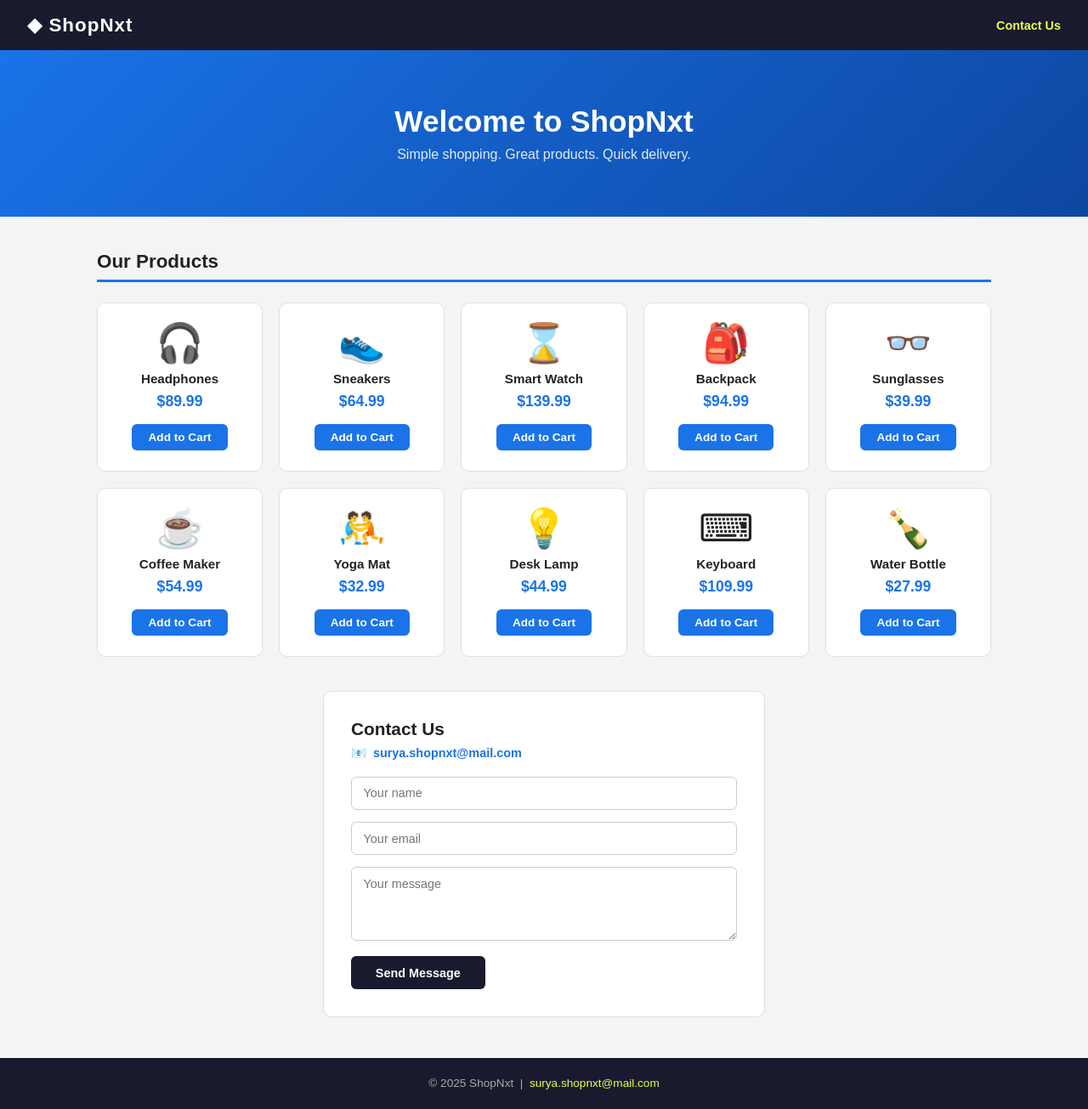
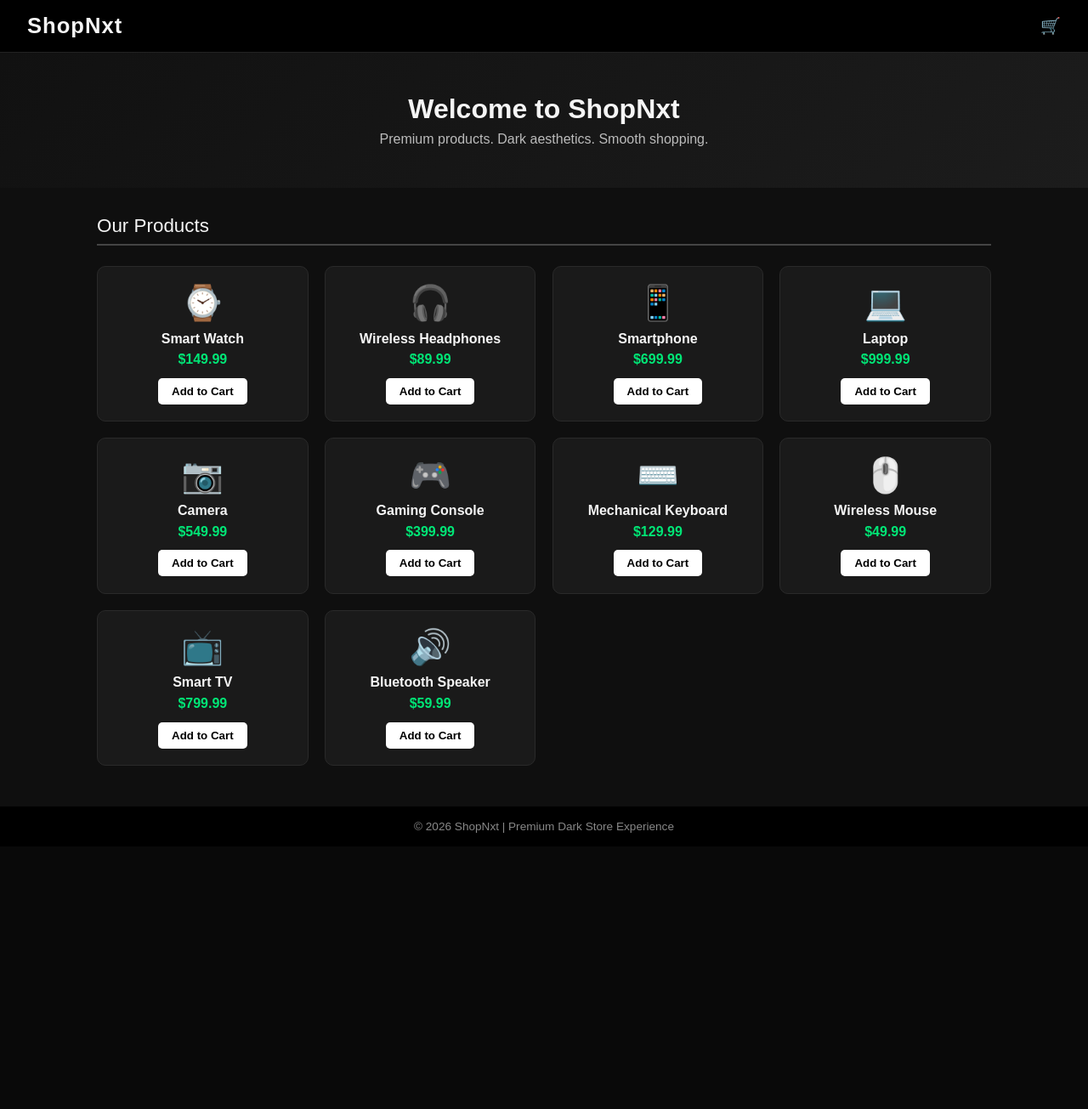
Before and after one commit to surya03-it/Shopnxt-app, a Flask app: page / in a window 1280 px wide. Shown: the whole page at 85% size. After the commit the page ends 980 px from the top, so only its background shows below. Run offline with Flask 3, Linux system fonts and the light colour scheme.

Commit message:
Update index.html

```diff
--- a/templates/index.html
+++ b/templates/index.html
@@ -4,184 +4,214 @@
 <meta charset="UTF-8"/>
 <meta name="viewport" content="width=device-width, initial-scale=1.0"/>
 <title>ShopNxt</title>
+
 <style>
-    *, *::before, *::after { box-sizing: border-box; margin: 0; padding: 0; }
+*{margin:0;padding:0;box-sizing:border-box}
 
-    body { font-family: Arial, sans-serif; background: #f4f4f4; color: #222; }
-
-    /* ── Navbar ─────────────────────────────────── */
-    nav {
-      background: #1a1a2e; color: #fff;
-      padding: 1rem 2rem;
-      display: flex; align-items: center; justify-content: space-between;
-    }
-    nav .brand { font-size: 1.4rem; font-weight: 700; letter-spacing: 1px; }
-    nav a { color: #e8ff47; text-decoration: none; font-size: 0.9rem; font-weight: 600; }
-    nav a:hover { text-decoration: underline; }
-
-    /* ── Hero ───────────────────────────────────── */
-    .hero {
-      background: linear-gradient(135deg, #1a73e8, #0d47a1);
-      color: #fff; text-align: center; padding: 4rem 1rem;
-    }
-    .hero h2 { font-size: 2.2rem; margin-bottom: 0.6rem; }
-    .hero p  { font-size: 1rem; opacity: 0.88; }
-
-    /* ── Products ───────────────────────────────── */
-    .section { max-width: 1100px; margin: 2.5rem auto; padding: 0 1.5rem; }
-    .section-title {
-      font-size: 1.4rem; font-weight: 700;
-      margin-bottom: 1.5rem;
-      padding-bottom: 0.5rem;
-      border-bottom: 3px solid #1a73e8;
+body{
+  font-family:Arial, sans-serif;
+  background:#0f0f0f;
+  color:#f5f5f5;
 }
 
-    .grid {
-      display: grid;
-      grid-template-columns: repeat(auto-fill, minmax(195px, 1fr));
-      gap: 1.2rem;
+/* ── Header ───────────────────────── */
+header{
+  background:#000;
+  padding:1rem 2rem;
+  display:flex;
+  justify-content:space-between;
+  align-items:center;
+  border-bottom:1px solid #222;
+}
+.logo{
+  font-size:1.6rem;
+  font-weight:700;
+  letter-spacing:1px;
+}
+.cart{
+  font-size:1.2rem;
+  cursor:pointer;
 }
 
-    .card {
-      background: #fff; border: 1px solid #e0e0e0;
-      border-radius: 10px; padding: 1.5rem 1rem;
-      text-align: center;
-      transition: transform 0.2s, box-shadow 0.2s;
+/* ── Hero ───────────────────────── */
+.hero{
+  text-align:center;
+  padding:3rem 1rem;
+  background:linear-gradient(135deg,#111,#1c1c1c);
 }
-    .card:hover { transform: translateY(-4px); box-shadow: 0 8px 24px rgba(0,0,0,0.10); }
-    .card .icon  { font-size: 2.8rem; margin-bottom: 0.7rem; display: block; line-height: 1; }
-    .card h4     { font-size: 0.95rem; font-weight: 600; margin-bottom: 0.5rem; }
-    .card .price { color: #1a73e8; font-weight: 700; font-size: 1.1rem; margin-bottom: 1rem; }
-    .card .btn {
-      display: inline-block; background: #1a73e8; color: #fff;
-      border: none; border-radius: 6px;
-      padding: 0.5rem 1.2rem; font-size: 0.85rem; font-weight: 600;
-      cursor: pointer; transition: background 0.2s;
+.hero h2{font-size:2rem;margin-bottom:0.5rem}
+.hero p{color:#bbb}
+
+/* ── Products ───────────────────── */
+.section{
+  max-width:1100px;
+  margin:2rem auto;
+  padding:0 1.5rem;
 }
-    .card .btn:hover { background: #1558b0; }
+.section-title{
+  font-size:1.4rem;
+  margin-bottom:1.5rem;
+  border-bottom:2px solid #444;
+  padding-bottom:0.5rem;
+}
+.grid{
+  display:grid;
+  grid-template-columns:repeat(auto-fill,minmax(200px,1fr));
+  gap:1.2rem;
+}
+.card{
+  background:#1a1a1a;
+  border:1px solid #2a2a2a;
+  border-radius:10px;
+  padding:1.2rem;
+  text-align:center;
+  transition:0.3s;
+}
+.card:hover{
+  transform:translateY(-5px);
+  box-shadow:0 8px 25px rgba(255,255,255,0.05);
+}
+.icon{font-size:2.5rem;margin-bottom:0.6rem}
+.card h4{margin-bottom:0.4rem}
+.price{color:#00e676;font-weight:700;margin-bottom:0.8rem}
+.btn{
+  background:#fff;
+  color:#000;
+  border:none;
+  padding:0.5rem 1rem;
+  border-radius:5px;
+  cursor:pointer;
+  font-weight:600;
+}
+.btn:hover{background:#ddd}
 
-    /* ── Contact ────────────────────────────────── */
-    .contact-wrap {
-      max-width: 520px; margin: 2rem auto 3rem;
-      background: #fff; border: 1px solid #e0e0e0;
-      border-radius: 10px; padding: 2rem;
-    }
-    .contact-wrap h3  { font-size: 1.3rem; margin-bottom: 0.5rem; }
-    .contact-email    { font-size: 0.9rem; color: #555; margin-bottom: 1.2rem; }
-    .contact-email a  { color: #1a73e8; font-weight: 600; text-decoration: none; }
-    .contact-wrap input,
-    .contact-wrap textarea {
-      width: 100%; padding: 0.65rem 0.85rem;
-      margin-bottom: 0.9rem;
-      border: 1px solid #ccc; border-radius: 6px;
-      font-size: 0.9rem; font-family: Arial, sans-serif;
-      outline: none; transition: border-color 0.2s;
-    }
-    .contact-wrap input:focus,
-    .contact-wrap textarea:focus { border-color: #1a73e8; }
-    .contact-wrap .send-btn {
-      background: #1a1a2e; color: #fff; border: none;
-      border-radius: 6px; padding: 0.7rem 1.8rem;
-      font-size: 0.9rem; font-weight: 600; cursor: pointer;
-      transition: background 0.2s;
-    }
-    .contact-wrap .send-btn:hover { background: #16213e; }
-    .success-msg {
-      color: #2e7d32; font-size: 0.9rem; font-weight: 600;
-      margin-top: 0.8rem; display: none;
+/* ── Footer ───────────────────── */
+footer{
+  background:#000;
+  padding:1rem;
+  text-align:center;
+  font-size:0.85rem;
+  color:#888;
+  margin-top:3rem;
 }
 
-    /* ── Footer ─────────────────────────────────── */
-    footer {
-      background: #1a1a2e; color: #aaa;
-      text-align: center; padding: 1.4rem;
-      font-size: 0.85rem;
-    }
-    footer a { color: #e8ff47; text-decoration: none; }
-
-    /* ── Toast ──────────────────────────────────── */
-    #toast {
-      position: fixed; bottom: 1.5rem; right: 1.5rem;
-      background: #1a1a2e; color: #e8ff47;
-      padding: 0.75rem 1.3rem; border-radius: 8px;
-      font-size: 0.875rem; font-weight: 600;
-      box-shadow: 0 4px 16px rgba(0,0,0,0.3);
-      display: none; z-index: 999;
+/* ── Toast ───────────────────── */
+#toast{
+  position:fixed;
+  bottom:20px;
+  right:20px;
+  background:#fff;
+  color:#000;
+  padding:0.7rem 1.2rem;
+  border-radius:6px;
+  display:none;
+  font-weight:600;
 }
 </style>
 </head>
+
 <body>
 
-<!-- ── Navbar ──────────────────────────────────────────────────────────── -->
-<nav>
-  <span class="brand">&#9670; ShopNxt</span>
-  <a href="#contact">Contact Us</a>
-</nav>
+<header>
+  <div class="logo">ShopNxt</div>
+  <div class="cart">🛒</div>
+</header>
 
-<!-- ── Hero ────────────────────────────────────────────────────────────── -->
 <div class="hero">
   <h2>Welcome to ShopNxt</h2>
-  <p>Simple shopping. Great products. Quick delivery.</p>
+  <p>Premium products. Dark aesthetics. Smooth shopping.</p>
 </div>
 
-<!-- ── Products ────────────────────────────────────────────────────────── -->
 <div class="section">
   <div class="section-title">Our Products</div>
   <div class="grid">
-    {% for p in products %}
+
     <div class="card">
-      <span class="icon">{{ p.icon | safe }}</span>
-      <h4>{{ p.name }}</h4>
-      <div class="price">${{ "%.2f" | format(p.price) }}</div>
-      <button class="btn" onclick="addToCart('{{ p.name }}')">Add to Cart</button>
+      <div class="icon">⌚</div>
+      <h4>Smart Watch</h4>
+      <div class="price">$149.99</div>
+      <button class="btn" onclick="addToCart('Smart Watch')">Add to Cart</button>
     </div>
-    {% endfor %}
+
+    <div class="card">
+      <div class="icon">🎧</div>
+      <h4>Wireless Headphones</h4>
+      <div class="price">$89.99</div>
+      <button class="btn" onclick="addToCart('Wireless Headphones')">Add to Cart</button>
+    </div>
+
+    <div class="card">
+      <div class="icon">📱</div>
+      <h4>Smartphone</h4>
+      <div class="price">$699.99</div>
+      <button class="btn" onclick="addToCart('Smartphone')">Add to Cart</button>
+    </div>
+
+    <div class="card">
+      <div class="icon">💻</div>
+      <h4>Laptop</h4>
+      <div class="price">$999.99</div>
+      <button class="btn" onclick="addToCart('Laptop')">Add to Cart</button>
+    </div>
+
+    <div class="card">
+      <div class="icon">📷</div>
+      <h4>Camera</h4>
+      <div class="price">$549.99</div>
+      <button class="btn" onclick="addToCart('Camera')">Add to Cart</button>
+    </div>
+
+    <div class="card">
+      <div class="icon">🎮</div>
+      <h4>Gaming Console</h4>
+      <div class="price">$399.99</div>
+      <button class="btn" onclick="addToCart('Gaming Console')">Add to Cart</button>
+    </div>
+
+    <div class="card">
+      <div class="icon">⌨️</div>
+      <h4>Mechanical Keyboard</h4>
+      <div class="price">$129.99</div>
+      <button class="btn" onclick="addToCart('Mechanical Keyboard')">Add to Cart</button>
+    </div>
+
+    <div class="card">
+      <div class="icon">🖱️</div>
+      <h4>Wireless Mouse</h4>
+      <div class="price">$49.99</div>
+      <button class="btn" onclick="addToCart('Wireless Mouse')">Add to Cart</button>
+    </div>
+
+    <div class="card">
+      <div class="icon">📺</div>
+      <h4>Smart TV</h4>
+      <div class="price">$799.99</div>
+      <button class="btn" onclick="addToCart('Smart TV')">Add to Cart</button>
+    </div>
+
+    <div class="card">
+      <div class="icon">🔊</div>
+      <h4>Bluetooth Speaker</h4>
+      <div class="price">$59.99</div>
+      <button class="btn" onclick="addToCart('Bluetooth Speaker')">Add to Cart</button>
+    </div>
+
   </div>
 </div>
 
-<!-- ── Contact ──────────────────────────────────────────────────────────── -->
-<div class="contact-wrap" id="contact">
-  <h3>Contact Us</h3>
-  <div class="contact-email">
-    &#128231;&nbsp;
-    <a href="mailto:surya.shopnxt@mail.com">surya.shopnxt@mail.com</a>
-  </div>
-  <input  type="text"  id="cname"    placeholder="Your name"    />
-  <input  type="email" id="cemail"   placeholder="Your email"   />
-  <textarea             id="cmsg"    rows="4" placeholder="Your message"></textarea>
-  <button class="send-btn" onclick="sendMsg()">Send Message</button>
-  <div class="success-msg" id="successMsg">
-    &#10003; Message sent! We will get back to you soon.
-  </div>
-</div>
-
-<!-- ── Footer ──────────────────────────────────────────────────────────── -->
 <footer>
-  &copy; 2025 ShopNxt &nbsp;|&nbsp;
-  <a href="mailto:surya.shopnxt@mail.com">surya.shopnxt@mail.com</a>
+  © 2026 ShopNxt | Premium Dark Store Experience
 </footer>
 
-<!-- ── Toast ───────────────────────────────────────────────────────────── -->
 <div id="toast"></div>
 
 <script>
-  function addToCart(name) {
-    var t = document.getElementById("toast");
-    t.textContent = "Added: " + name;
-    t.style.display = "block";
+function addToCart(name){
+  var t=document.getElementById("toast");
+  t.textContent="Added: "+name;
+  t.style.display="block";
   clearTimeout(t._timer);
-    t._timer = setTimeout(function () { t.style.display = "none"; }, 2500);
-  }
-
-  function sendMsg() {
-    var name  = document.getElementById("cname").value.trim();
-    var email = document.getElementById("cemail").value.trim();
-    var msg   = document.getElementById("cmsg").value.trim();
-    if (!name || !email || !msg) { alert("Please fill in all fields."); return; }
-    document.getElementById("successMsg").style.display = "block";
-    document.getElementById("cname").value  = "";
-    document.getElementById("cemail").value = "";
-    document.getElementById("cmsg").value   = "";
+  t._timer=setTimeout(function(){t.style.display="none";},2000);
 }
 </script>
 
```
Lines whose indentation alone changed are shown as unchanged.
